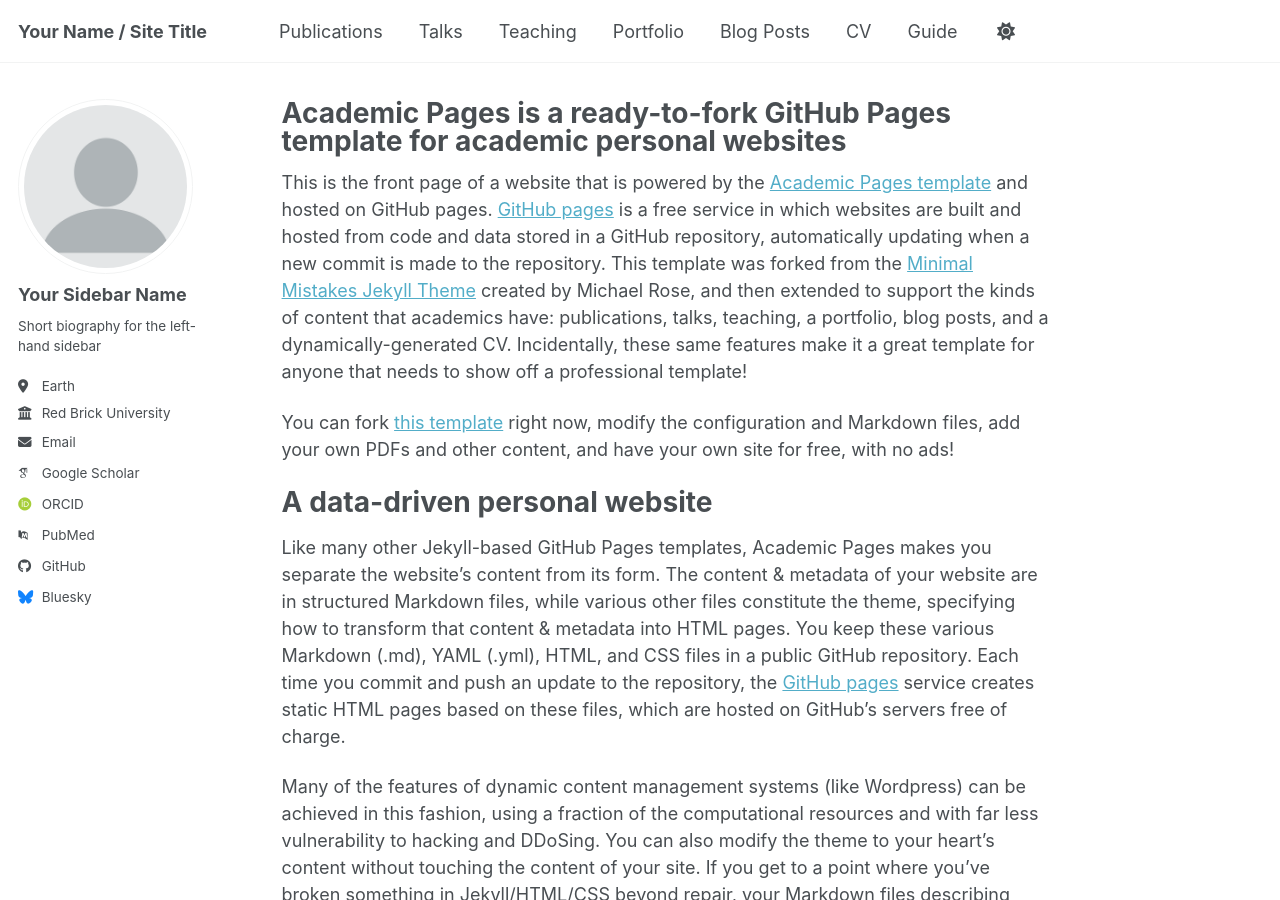
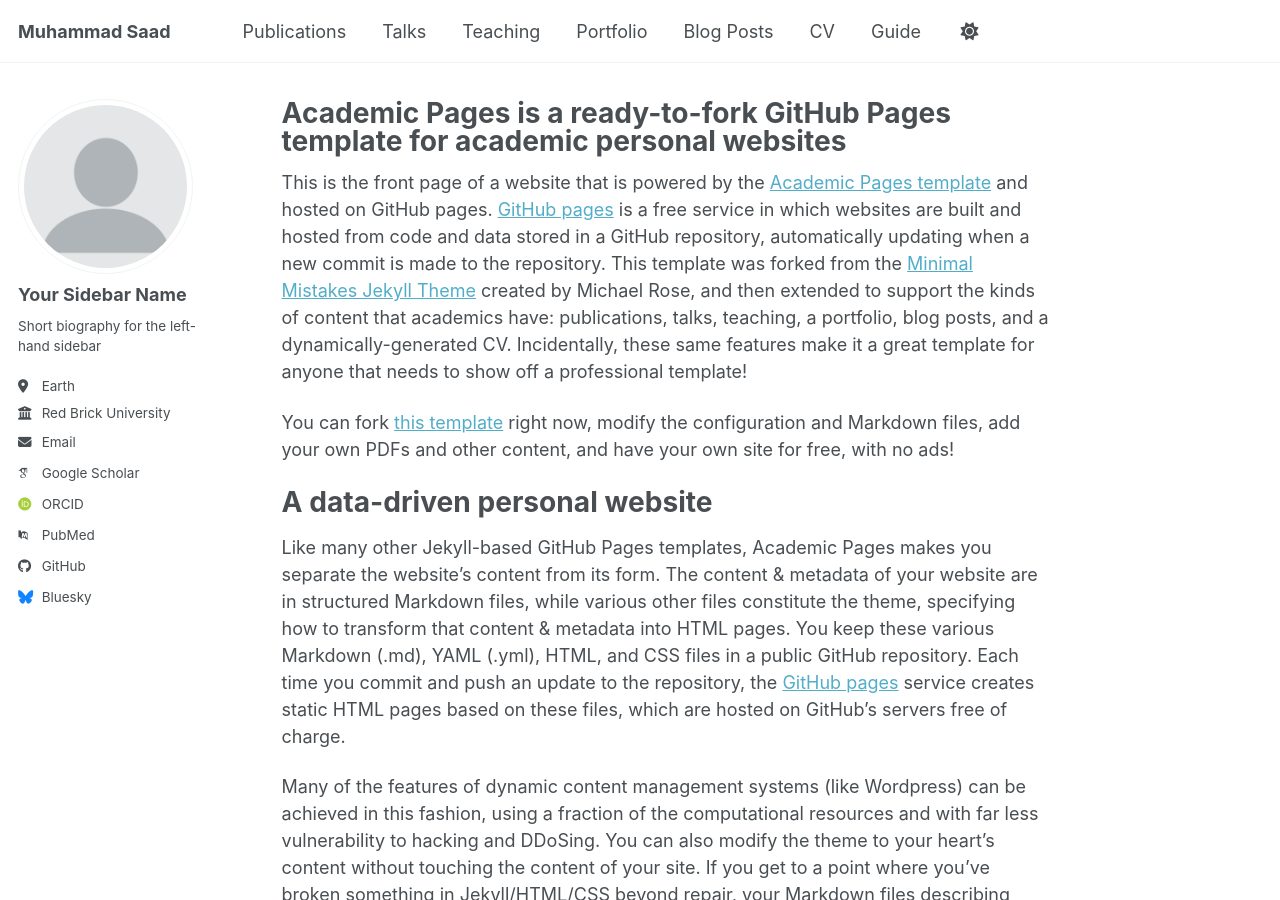
Before and after one commit to northernmarmott-ops/acad, a Jekyll site: the page built from _pages/about.md, in a window 1280 px wide and 900 px high. Built offline with Jekyll 4.4.1, drawn with Linux system fonts in a browser that asks for light colours; some web fonts are replaced; a script bundle is joined from its source files by our own code; library files that are not in the unit come from our copies.

Commit message:
Update _config.yml

```diff
--- a/_config.yml
+++ b/_config.yml
@@ -9,7 +9,7 @@
 # Basic Site Settings
 locale                   : "en-US"
 site_theme               : "default" # Currently available options are "default", "air"
-title                    : "Your Name / Site Title"
+title                    : "Muhammad Saad"
 title_separator          : "-"
 name                     : &name "Your Name"
 description              : &description "Your Name's academic portfolio"   # Update this with a general description of your site, this is the default if not overridden by a page
```
